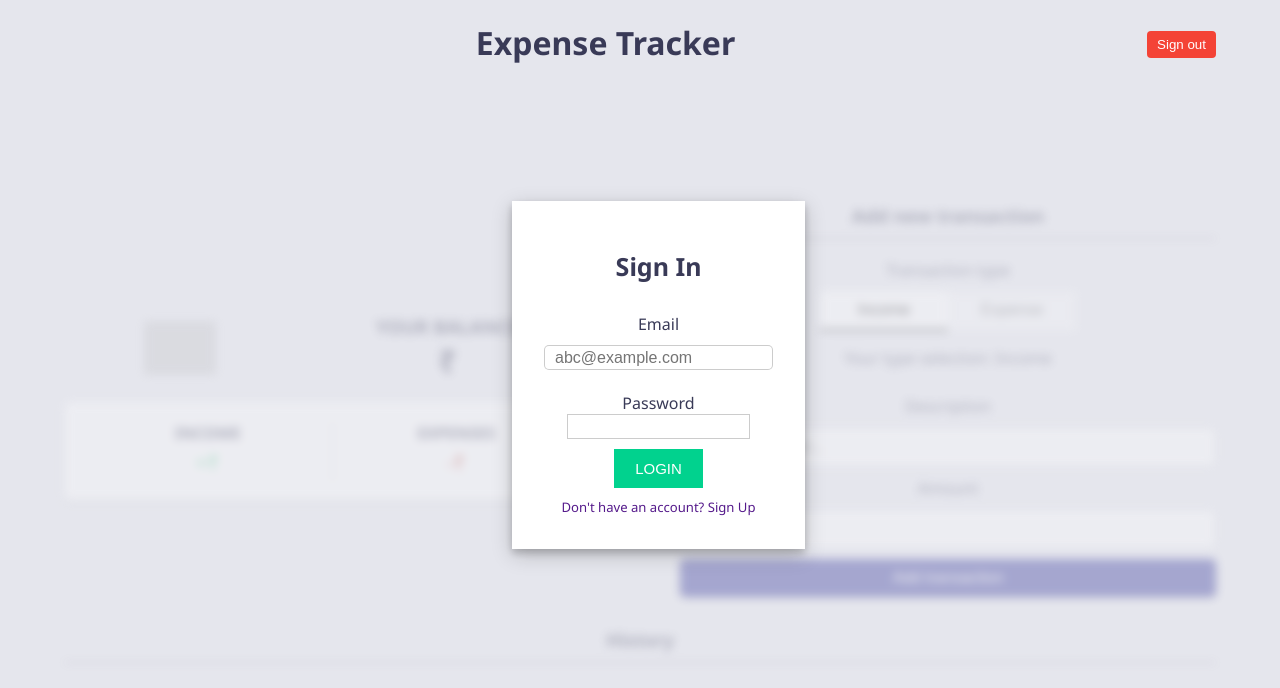
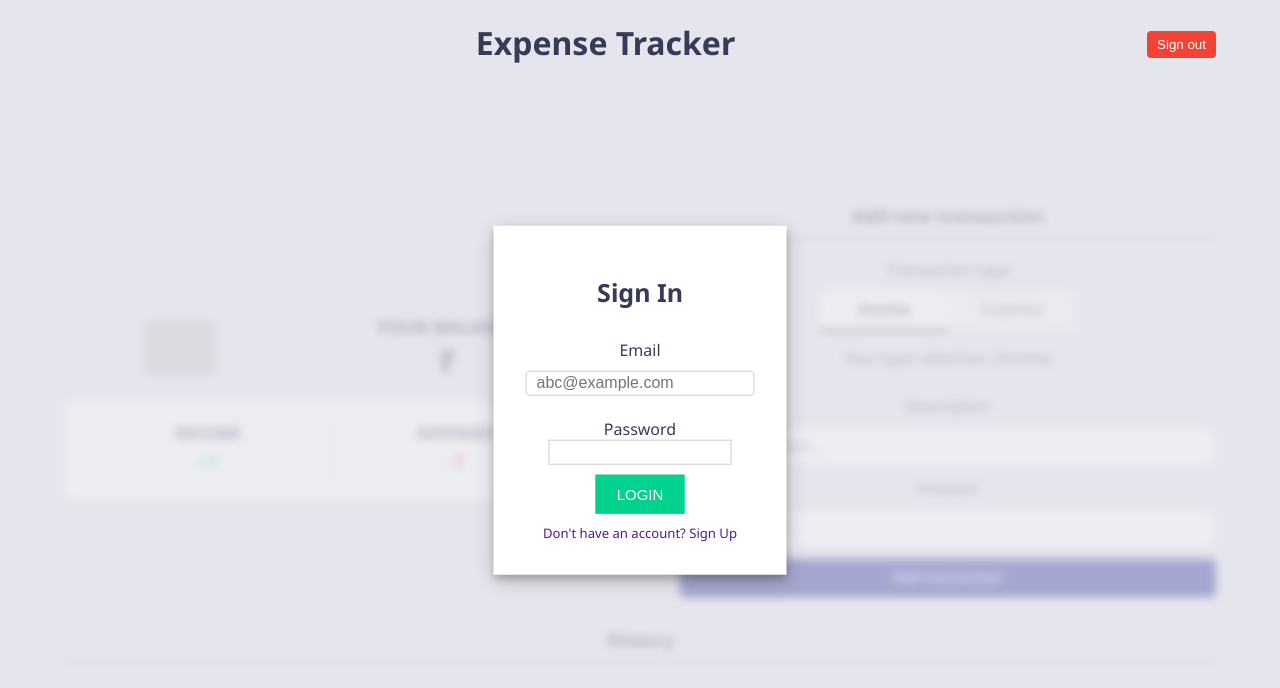
Before and after one commit to anmol-ui/Expense-Tracker, a React (Create React App) app: page / in a window 1280 px wide. Shown: the top 688 px of the page. Built offline with nearby package versions, Linux system fonts and the light colour scheme; grey boxes are pictures that could not be loaded.

Commit message:
updated login form

```diff
--- a/src/App.css
+++ b/src/App.css
@@ -218,19 +218,20 @@ input[type="number"] {
 
 .active{
   z-index: 2;
-  display: block;
+  display: flex;
+  top: 50%;
+  left: 50%;
+  transform: translate(-50%, -50%);
   transition: 800ms;
   opacity: 1;
   position: fixed;
-  margin-left: 35%;
-  margin-top: 14%;
 }
 .inactive{
   z-index: 2;
   position: fixed;
-  margin-left: 35%;
-  margin-top: 14%;
-  transform: translateY(100px) scale(0) rotateY(180deg);
+  top: 50%;
+  left: 50%;
+  transform: translate(-50%, -50%) scale(0) rotateY(180deg);
   transition: 800ms;
   opacity: 0;
 }
```
